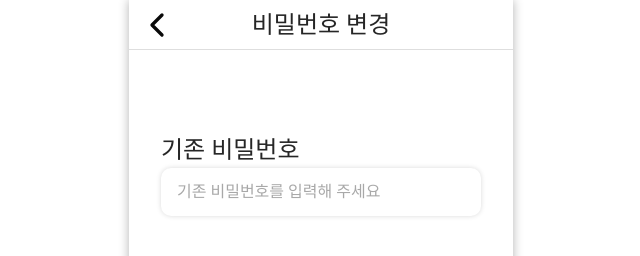
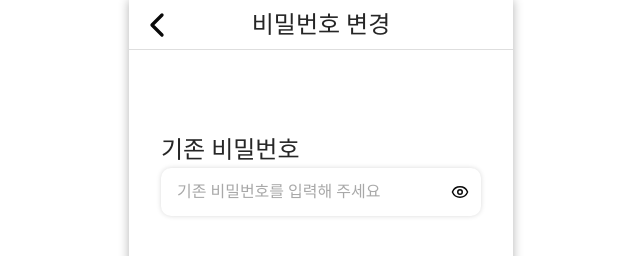
Before and after one commit to hanaro7team1/frontend, a Next.js app: page /admin/mypage/pwd in a window 1280 px wide. Shown: the top 256 px of the page, without its empty margins (319-959 px from the left). Built offline with nearby package versions, Linux system fonts and the light colour scheme; a web font is replaced by a local one.

Commit message:
Fix:pwd input

```diff
--- a/src/app/admin/mypage/pwd/page.tsx
+++ b/src/app/admin/mypage/pwd/page.tsx
@@ -7,6 +7,8 @@ import useValidation from "@/hooks/auth/useValidation";
 import { useState } from "react";
 
 export default function AdminPwdPage() {
+  const [password, setPassword] = useState('');
+
   const {form, errors, handleChange} = useValidation();
 
   const [openNotice, setOpenNotice] = useState(false);
@@ -21,7 +23,11 @@ export default function AdminPwdPage() {
       <div className="flex flex-col gap-9 p-8">
         <div>
           <Txt size={24}>기존 비밀번호</Txt>
-          <Input type="password" placeholder="기존 비밀번호를 입력해 주세요" />
+          <PasswordField
+            value={password}
+            placeholder={'기존 비밀번호를 입력해 주세요'}
+            onChange={setPassword}
+          />
         </div>
 
         <div>
--- a/src/app/admin/mypage/quit/page.tsx
+++ b/src/app/admin/mypage/quit/page.tsx
@@ -2,6 +2,7 @@
 
 import { Button, Input, Txt } from "@/components/atoms";
 import { Header, Modal } from "@/components/common";
+import { PasswordField } from "@/components/domain/admin/auth/PasswordField";
 import { useRouter } from "next/navigation";
 import { useState } from "react";
 
@@ -9,6 +10,7 @@ export default function AdminQuitPage() {
   const router = useRouter();
   const [isModalOpen, setIsModalOpen] = useState(false);
   const openModal = () => {setIsModalOpen(true)};
+  const [password, setPassword] = useState('');
 
   return (
     <>
@@ -17,6 +19,11 @@ export default function AdminQuitPage() {
       <div  className="p-8 flex flex-col gap-5">
         <Txt size={24}>비밀번호 확인</Txt>
         <Input placeholder="비밀번호를 입력해 주세요" />
+        <PasswordField
+                    value={password}
+                    placeholder={'비밀번호를 입력해 주세요'}
+                    onChange={setPassword}
+        />
         <Button title="탈퇴하기" color="pink" onClick={openModal}/>
       </div>
 
```
